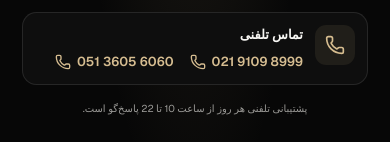
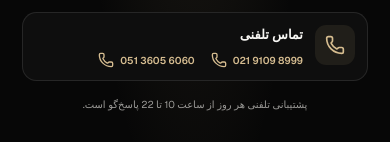
Before and after one commit to KOK-Q/proopco-event, a Next.js app: page / in a window 390 px wide. Shown: the part 2774-2916 px from the top of the page. Built offline with nearby package versions, Linux system fonts and the light colour scheme.

Commit message:
fix phone number's font sizes

```diff
--- a/src/components/Support/Support.tsx
+++ b/src/components/Support/Support.tsx
@@ -61,7 +61,7 @@ export function Support() {
                       key={phone.href}
                       href={phone.href}
                       dir="ltr"
-                      className="inline-flex items-center gap-1.5 self-end text-[13px] font-semibold text-[#d6bd91] transition-colors hover:text-gold"
+                      className="inline-flex items-center gap-1.5 self-end text-[10px] font-semibold text-[#d6bd91] transition-colors hover:text-gold"
                     >
                       <Phone className="size-4" />
                       {phone.label}
```
